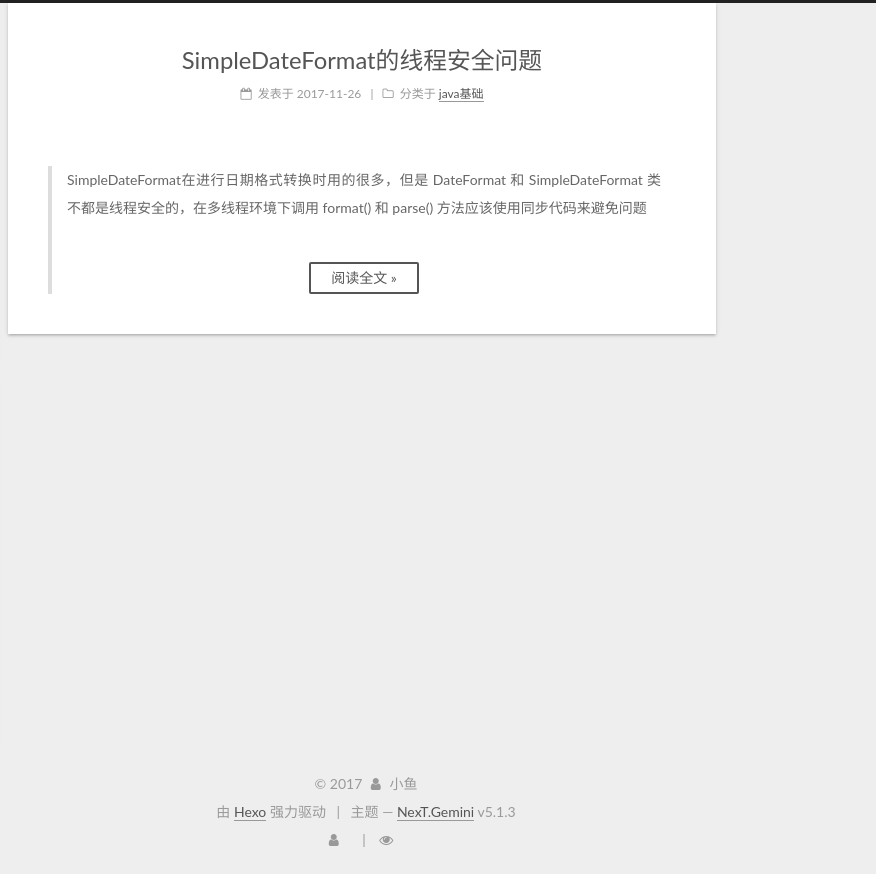
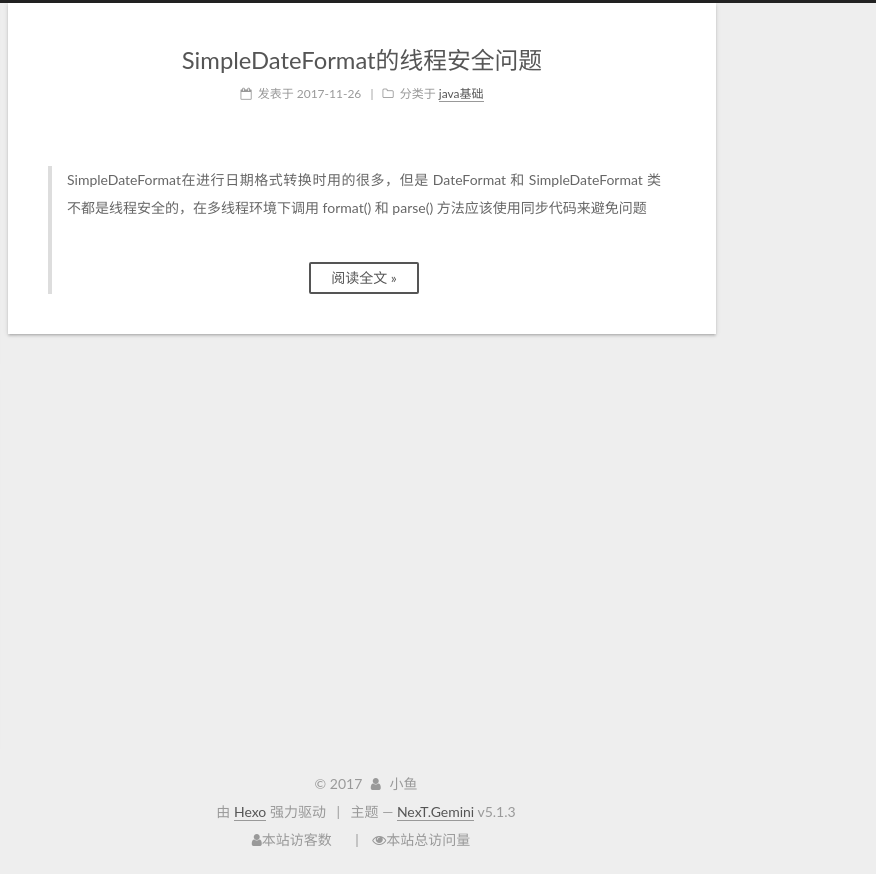
Before and after one commit to gaowenming/gaowenming.github.io, a plain HTML site: page index.html in a window 1280 px wide. Shown: the full height of the page, 404-1280 px from the left. Drawn offline with Linux system fonts and the light colour scheme; some packages are replaced by stand-ins of ours; a script that the page names is missing.

Commit message:
Site updated: 2017-11-27 21:37:59

```diff
--- a/index.html
+++ b/index.html
@@ -584,7 +584,7 @@
 
 
     <span class="site-uv">
-      <i class="fa fa-user"></i>
+      <i class="fa fa-user">本站访客数</i>
       <span class="busuanzi-value" id="busuanzi_value_site_uv"></span>
 
     </span>
@@ -592,7 +592,7 @@
 
 
     <span class="site-pv">
-      <i class="fa fa-eye"></i>
+      <i class="fa fa-eye">本站总访问量</i>
       <span class="busuanzi-value" id="busuanzi_value_site_pv"></span>
 
     </span>
```
Also changed, not shown: 2017/11/26/SimpleDateFormat的线程安全问题/index.html (+3 -3 lines), 404.html (+2 -2 lines), about/index.html (+2 -2 lines), archives/2017/11/index.html (+2 -2 lines), archives/2017/index.html (+2 -2 lines), archives/index.html (+2 -2 lines), categories/index.html (+2 -2 lines), categories/java基础/index.html (+2 -2 lines), tags/SimpleDateFormat/index.html (+2 -2 lines), tags/index.html (+2 -2 lines).
